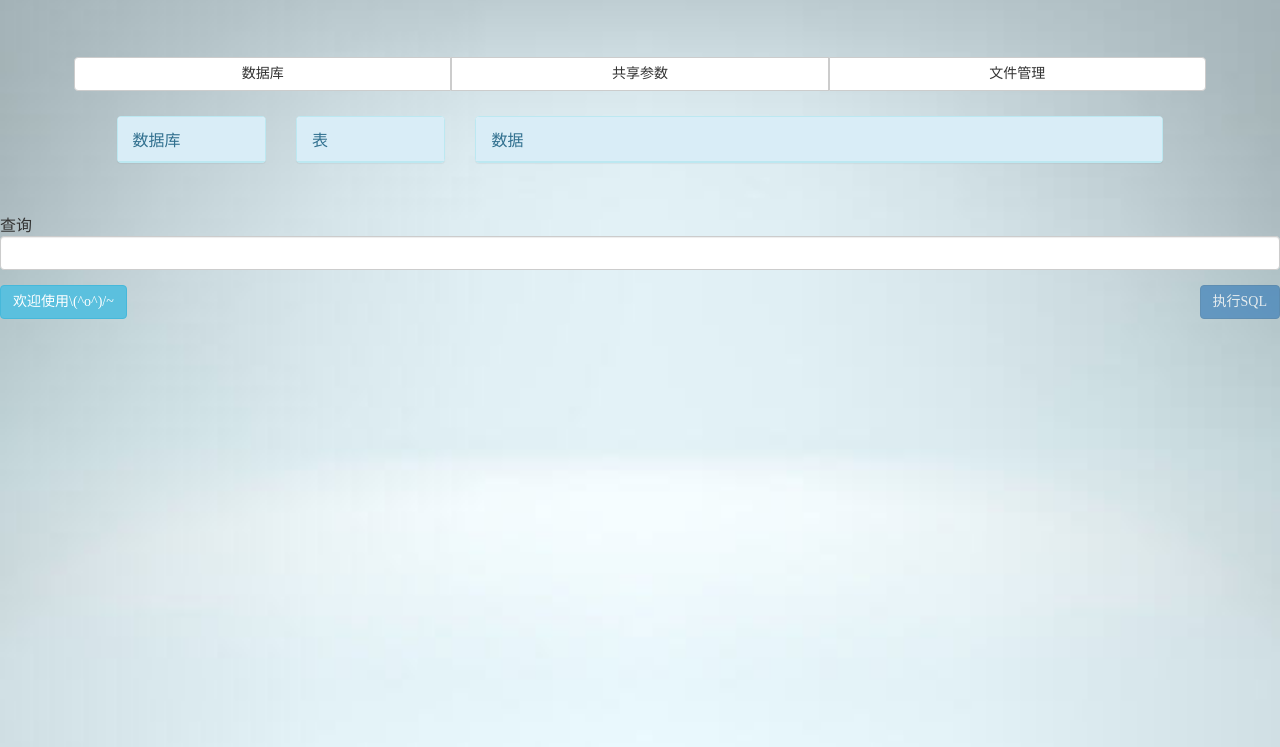
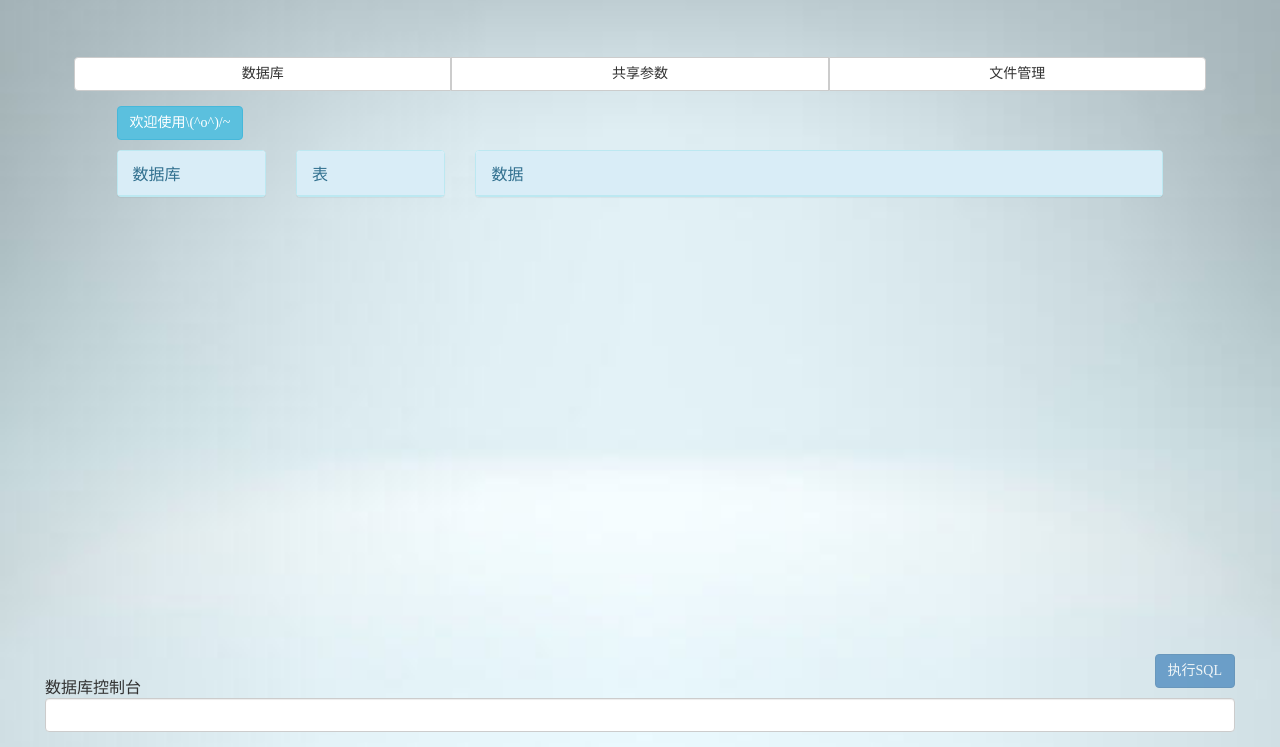
Before and after one commit to itgowo/RemoteDataControllerForWeb, a plain HTML site: page web_app/index.html in a window 1280 px wide. Shown: the part 53-800 px from the top of the page. Drawn offline with Linux system fonts and the light colour scheme.

Commit message:
修改样式

```diff
--- a/web_app/app.js
+++ b/web_app/app.js
@@ -50,16 +50,19 @@ $(document).ready(function () {
     }
   });
   $("#dbwindow").show();
+  $("#sqlCommand").show();
   $("#spwindow").hide();
   $("#fmwindow").hide();
 
   $("#btndb").click(function () {
     $("#dbwindow").show();
+    $("#sqlCommand").show();
     $("#spwindow").hide();
     $("#fmwindow").hide();
   });
   $("#btnsp").click(function () {
     $("#dbwindow").hide();
+    $("#sqlCommand").hide();
     $("#spwindow").show();
     $("#fmwindow").hide();
     if (downloadFilePath2 == null) {
@@ -68,6 +71,7 @@ $(document).ready(function () {
   });
   $("#btnfm").click(function () {
     $("#dbwindow").hide();
+    $("#sqlCommand").hide();
     $("#spwindow").hide();
     $("#fmwindow").show();
     if (File_rootPath == null) {
--- a/web_app/index.html
+++ b/web_app/index.html
@@ -28,6 +28,7 @@
     <link rel="shortcut icon" href="images/favicon.ico">
 </head>
 <body>
+<div style="min-height: 70%;padding-bottom: 80px">
     <div id="app"><img src="images/bg.jpg" alt="" id="background"/>
         <nav class="navbar navbar-default navbar-fixed-top" role="navigation" style="background-color: #333 !important">
             <div class="container">
@@ -64,7 +65,7 @@
         <div id="dbwindow" class="container ">
             <div class="content">
                 <div class="container padding-five">
-
+                    <button id="selected-db-info" type="button" class="btn btn-info"> 欢迎使用\(^o^)/~</button>
                     <div class="row padding-ten">
                         <div class="col-sm-2">
                             <div class="panel panel-info">
@@ -129,16 +130,16 @@
             </div>
         </div>
     </div>
-<div class="row padding-five">
+</div>
+<div id="sqlCommand" class="navbar-fixed-bottom" style="padding-left: 30px;padding-right: 30px">
     <div class="col-sm-12">
-        <div class="form-group">
-            <label for="query">查询</label>
+        <button id="run-query" type="submit" onclick="queryFunction()" class="btn btn-primary pull-right disabled">
+            执行SQL
+        </button>
+        <div class="form-group" style="margin-top: 20px">
+            <label for="query">数据库控制台</label>
             <input class="form-control" id="query">
         </div>
-        <button id="selected-db-info" type="button" class="btn btn-info"> 欢迎使用\(^o^)/~</button>
-        <button id="run-query" type="submit" onclick="queryFunction()"
-                class="btn btn-primary pull-right disabled">执行SQL
-        </button>
     </div>
 </div>
 </body>
```
Lines whose indentation alone changed are shown as unchanged.
